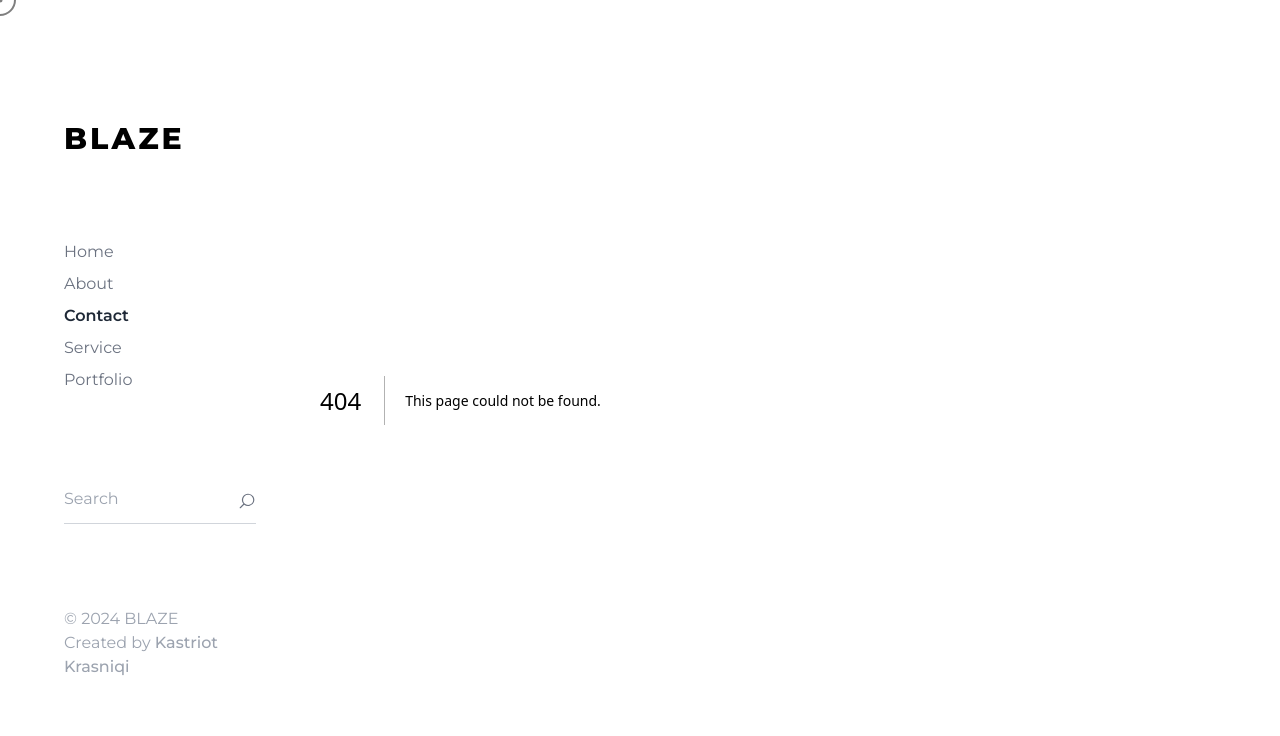
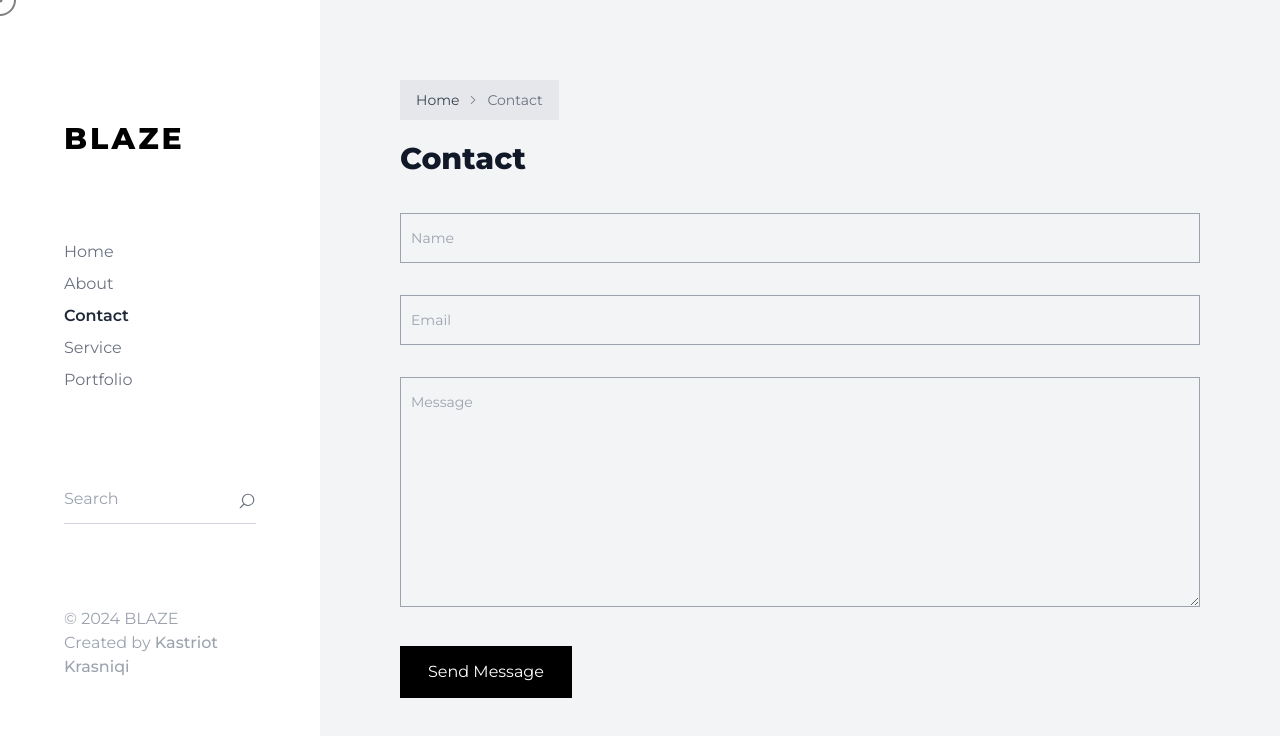
Before and after one commit to kastriotkrasniqi/portfolio, a Next.js app: page /contact in a window 1280 px wide. Before the commit this address had no page. Shown: the top 736 px of the page. Built offline with nearby package versions, Linux system fonts and the light colour scheme.

Commit message:
add page contact

```diff
--- a/src/app/About/page.js
+++ b/src/app/About/page.js
@@ -3,15 +3,15 @@ import ProgressBar from "../components/ProgressBar";
 import PaperAirplaneItem from "../components/PaperAirplaneItem";
 export default function About() {
   return (
-    <div className="w-full lg:w-3/4 bg-gray-100  overflow-auto">
-      <div className="in-left px-4 py-5 lg:py-20 lg:px-20">
+    <div className="w-full lg:w-3/4 bg-gray-100 min-h-screen overflow-auto">
+      <div className="in-left px-4 py-20 lg:px-20">
         <button className="py-2.5 px-4 text-gray-700 bg-gray-200 text-xs font-semibold">
           ABOUT
         </button>
         <h1 className="text-[30px] text-gray-900 font-extrabold mt-4">
           About me
         </h1>
-        <div className="relative w-full h-[400px] lg:w-[90%] lg:h-[580px]  mt-10 mb-8  border-8 border-gray-500/60">
+        <div className="relative w-full h-[300px]  md:w-[65%] lg:h-[500px]  mt-10 mb-8  border-8 border-gray-500/60">
           <Image src="/portrait.JPG" alt="portrait" layout="fill" />
         </div>
         <h1 className="text-[22px] text-gray-900 font-bold">
@@ -37,14 +37,14 @@ export default function About() {
         <div className="border-b-[0.5px] border-gray-400 my-8 "></div>
         <div className="flex flex-col lg:flex-row gap-12 lg:gap-0 text-sm text-gray-500">
           <div className="w-full lg:w-1/2  flex  gap-12">
-            <ul>
+            <ul className="space-y-1">
               <li className="font-semibold text-gray-800">Birthday:</li>
               <li className="font-semibold text-gray-800">Age:</li>
               <li className="font-semibold text-gray-800">Address:</li>
               <li className="font-semibold text-gray-800">Email:</li>
               <li className="font-semibold text-gray-800">Phone:</li>
             </ul>
-            <ul>
+            <ul className="space-y-1">
               <li>04.10.1999</li>
               <li>24</li>
               <li>Rahovec, Kosovo</li>
@@ -53,14 +53,14 @@ export default function About() {
             </ul>
           </div>
           <div className="w-full lg:w-1/2 flex gap-8 lg:gap-12">
-            <ul>
+            <ul className="space-y-1">
               <li className="font-semibold text-gray-800">Nationality:</li>
               <li className="font-semibold text-gray-800">Study:</li>
               <li className="font-semibold text-gray-800">Deegre:</li>
               <li className="font-semibold text-gray-800">Interests:</li>
               <li className="font-semibold text-gray-800">Freelance:</li>
             </ul>
-            <ul>
+            <ul className="space-y-1">
               <li>Kosovo</li>
               <li>University for Business and Technology</li>
               <li>Bachelor</li>
@@ -81,7 +81,7 @@ export default function About() {
         </button>
       </div>
 
-      <div className="in-left px-4 py-5 lg:py-24 lg:px-20 bg-white flex gap-24">
+      <div className="in-left px-4 py-24 lg:px-20 bg-white flex flex-col lg:flex-row gap-24">
         <div className="flex flex-col lg:w-1/2 gap-5  text-sm">
           <h2 className="font-semibold text-[22px] text-gray-900 mb-8">
             Programming Skills
@@ -102,7 +102,7 @@ export default function About() {
         </div>
       </div>
 
-      <div className="in-left px-4 py-5 lg:py-24 lg:px-20 bg-gray-100 flex gap-24">
+      <div className="in-left px-4 py-24 lg:px-20 bg-gray-100 flex flex-col lg:flex-row gap-24">
         <div className="flex flex-col lg:w-1/2 gap-5  text-sm">
           <h2 className="font-semibold text-[22px] text-gray-900 mb-8">
             Knowledge
--- a/src/app/components/Navbar.jsx
+++ b/src/app/components/Navbar.jsx
@@ -22,7 +22,7 @@ const Navbar = () => {
 
   return (
     <>
-      <div className="lg:hidden relative bg-[#0B0E13] flex justify-between text-white items-center px-4 h-16  border-b border-gray-800 z-10">
+      <div className="lg:hidden relative bg-[#0B0E13] flex justify-between text-white items-center px-4 min-h-16 border-b border-gray-800 z-10">
         <Link href="/" className="text-xl md:text-2xl font-bold tracking-wide">
           BLAZE
         </Link>
@@ -54,7 +54,7 @@ const Navbar = () => {
         </ul>
       </div>
 
-      <div className="h-full hidden lg:w-1/4 lg:flex flex-col justify-around px-16 py-20">
+      <div className="hidden h-full lg:w-1/4 lg:flex flex-col justify-around px-16 py-20">
         <Link href="/" className="text-3xl font-extrabold tracking-widest">
           BLAZE
         </Link>
--- a/src/app/components/ProgressBar.jsx
+++ b/src/app/components/ProgressBar.jsx
@@ -20,9 +20,9 @@ const ProgressBar = ({ name,percentage }) => {
                 <span>{name}</span>
                 <span>{percentage}%</span>
         </div>
-        <div ref={ref} className="w-full bg-gray-200 h-1 mb-4 dark:bg-gray-700">
+        <div ref={ref} className="w-full bg-gray-200 h-1 mb-4 ">
         <div
-            className="bg-gray-800 h-1 dark:bg-blue-500"
+            className="bg-gray-800 h-1 "
             style={{ width: `${width}%`, transition: inView ? `width 1.5s ${customEasing}` : 'none' }}
         ></div>
         </div>
--- /dev/null
+++ b/src/app/contact/page.js
@@ -0,0 +1,41 @@
+import { ChevronRightIcon } from "@heroicons/react/24/solid";
+import Link from "next/link";
+export default function Contact() {
+  return (
+    <div className="w-full lg:w-3/4 bg-gray-100 min-h-screen overflow-auto">
+      <div className="in-left px-4 py-20 lg:px-20">
+        <button className="py-2.5 px-4 text-gray-700 bg-gray-200 text-sm flex items-center gap-2">
+          <Link href="/">Home</Link>
+          <ChevronRightIcon height={12} width={12} className="text-gray-500" />
+          <span className="text-gray-500">Contact</span>
+        </button>
+        <h1 className="text-[30px] text-gray-900 font-extrabold mt-4">
+          Contact
+        </h1>
+
+        <form className="my-8 space-y-8">
+          <input
+            type="text"
+            placeholder="Name"
+            className="w-full bg-gray-100 border border-gray-400 px-[10px] py-3.5 outline-none text-sm"
+          ></input>
+          <input
+            type="email"
+            placeholder="Email"
+            className="w-full bg-gray-100 border border-gray-400 px-[10px] py-3.5 outline-none text-sm"
+          ></input>
+          <textarea
+            cols={40}
+            rows={10}
+            type="email"
+            placeholder="Message"
+            className="w-full bg-gray-100 border border-gray-400 px-[10px] py-3.5 outline-none text-sm"
+          ></textarea>
+          <button className="mt-4 text-white bg-black px-7 py-3.5">
+            Send Message
+          </button>
+        </form>
+      </div>
+    </div>
+  );
+}
--- a/src/app/globals.css
+++ b/src/app/globals.css
@@ -2,36 +2,6 @@
 @tailwind components;
 @tailwind utilities;
 
-:root {
-  --foreground-rgb: 0, 0, 0;
-  --background-start-rgb: 214, 219, 220;
-  --background-end-rgb: 255, 255, 255;
-}
-
-@media (prefers-color-scheme: dark) {
-  :root {
-    --foreground-rgb: 255, 255, 255;
-    --background-start-rgb: 0, 0, 0;
-    --background-end-rgb: 0, 0, 0;
-  }
-}
-
-/*
-body {
-  color: rgb(var(--foreground-rgb));
-  background: linear-gradient(
-      to bottom,
-      transparent,
-      rgb(var(--background-end-rgb))
-    )
-    rgb(var(--background-start-rgb));
-}  */
-
-@layer utilities {
-  .text-balance {
-    text-wrap: balance;
-  }
-}
 
 /* CUSTOM CURSOR */
 
@@ -157,21 +127,20 @@ body {
 .blob_1 {
   background: url("/portrait.JPG") center center;
   background-size: cover;
-  border-radius:69% 31% 70% 30% / 30% 70% 30% 70%;
+  border-radius:45% 31% 40% 30% / 20% 50% 20% 50%;
   animation: blob_1 5s linear infinite;
 }
 
 @keyframes blob_1 {
-  0%,100% {
-  border-radius:69% 31% 70% 30% / 30% 70% 30% 70%;
+  0%, 100% {
+    border-radius: 60% 40% 30% 70% / 60% 30% 70% 40%;
   }
-  30% {
-    border-radius:42% 58% 15% 85% / 65% 83% 17% 35% ;
-  }
+
   50% {
-    border-radius:42% 58% 48% 52% / 77% 29% 71% 23% ;
+    border-radius: 30% 60% 70% 40% / 50% 60% 30% 70%;
   }
 }
+
 /* BLOP ANIMATION END */
 
 
--- a/src/app/layout.js
+++ b/src/app/layout.js
@@ -14,7 +14,7 @@ export default function RootLayout({ children }) {
   return (
     <html lang="en">
       <body
-        className={`${montserrat.className} h-screen w-screen flex flex-col lg:flex-row`}
+        className={`${montserrat.className} h-screen flex flex-col lg:flex-row`}
       >
         <Mouse />
         <Navbar />
--- a/src/app/page.js
+++ b/src/app/page.js
@@ -1,7 +1,7 @@
 import SocialNetworks from "./components/SocialNetworks";
 export default function Home() {
   return (
-    <div className="w-full h-full bg-gray-100 px-4 py-5 lg:w-3/4 lg:py-40 lg:pr-28 lg:pl-16">
+    <div className="w-full min-h-screen bg-gray-100 px-4 py-5 lg:w-3/4 lg:py-40 lg:pr-28 lg:pl-16">
       <div className="flex flex-col lg:flex-row lg:items-center lg:justify-between h-full w-full gap-8 in-left">
         <div className="relative h-full  lg:h-64  w-full lg:w-1/3 flex items-center justify-center">
           <div className="blob_1 border-8 border-gray-500/60 w-72 h-72 lg:h-64 lg:w-64"></div>
```
